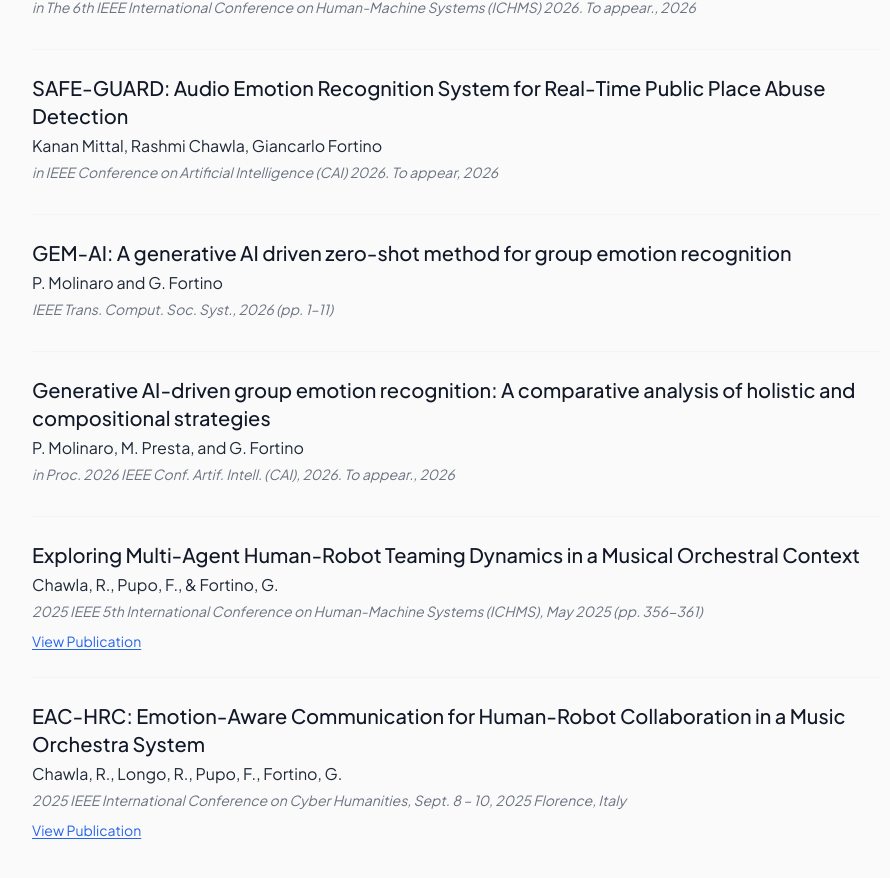
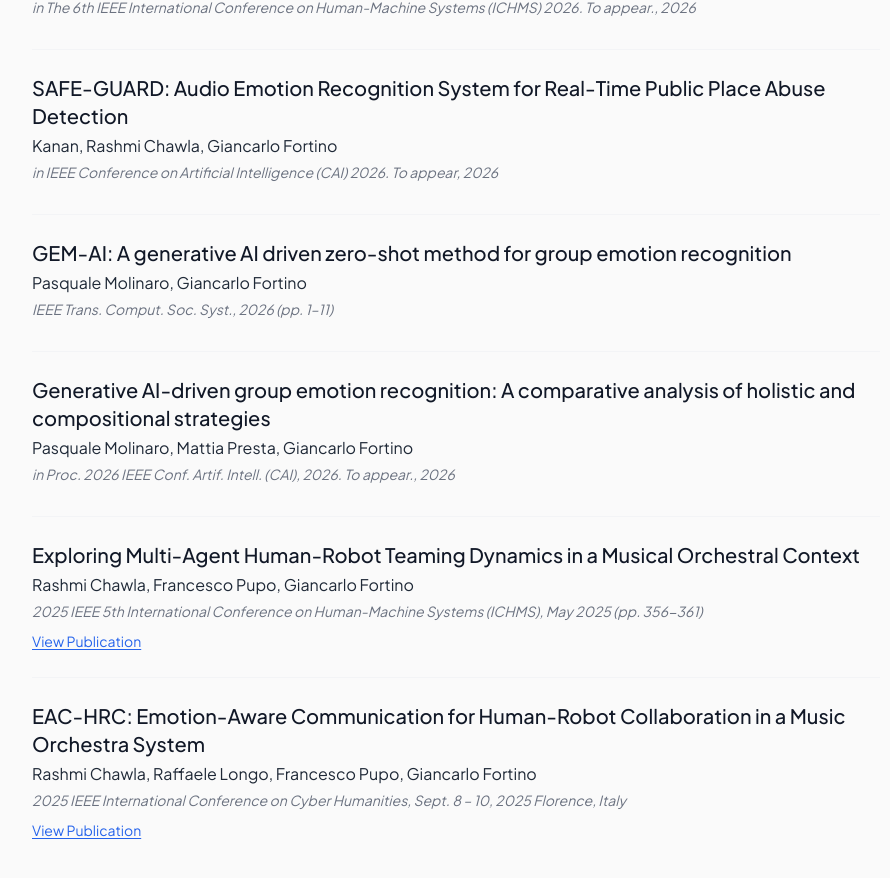
Before and after one commit to kananmittal/Music4D, a React (Vite) app: page /publications in a window 1280 px wide. Shown: the part 854-1732 px from the top of the page, without its empty margins (184-1074 px from the left). Built offline with nearby package versions, Linux system fonts and the light colour scheme.

Commit message:
Update publication author names to full names

```diff
--- a/src/components/Publications.jsx
+++ b/src/components/Publications.jsx
@@ -6,7 +6,7 @@
         // --- NEW PUBLICATIONS ---
         {
             title: "Emotion recognition in human robot collaboration for multimodal approaches, real-world challenges and future directions",
-            authors: "Parihar, N., Kanan, Chawla, R. et al.",
+            authors: "Nikhilsingh Parihar, Kanan, Rashmi Chawla, Giancarlo Fortino",
             journal: "Discov. Robot.",
             year: "2026",
             pages: "2, 13",
@@ -42,7 +42,7 @@
         },
         {
             title: "SAFE-GUARD: Audio Emotion Recognition System for Real-Time Public Place Abuse Detection",
-            authors: "Kanan Mittal, Rashmi Chawla, Giancarlo Fortino",
+            authors: "Kanan, Rashmi Chawla, Giancarlo Fortino",
             journal: "in IEEE Conference on Artificial Intelligence (CAI) 2026. To appear",
             year: "2026",
             pages: "",
@@ -51,7 +51,7 @@
         },
         {
             title: "GEM-AI: A generative AI driven zero-shot method for group emotion recognition",
-            authors: "P. Molinaro and G. Fortino",
+            authors: "Pasquale Molinaro, Giancarlo Fortino",
             journal: "IEEE Trans. Comput. Soc. Syst.",
             year: "2026",
             pages: "pp. 1–11",
@@ -60,7 +60,7 @@
         },
         {
             title: "Generative AI-driven group emotion recognition: A comparative analysis of holistic and compositional strategies",
-            authors: "P. Molinaro, M. Presta, and G. Fortino",
+            authors: "Pasquale Molinaro, Mattia Presta, Giancarlo Fortino",
             journal: "in Proc. 2026 IEEE Conf. Artif. Intell. (CAI), 2026. To appear.",
             year: "2026",
             pages: "",
@@ -69,7 +69,7 @@
         },
         {
             title: "Exploring Multi-Agent Human-Robot Teaming Dynamics in a Musical Orchestral Context",
-            authors: "Chawla, R., Pupo, F., & Fortino, G.",
+            authors: "Rashmi Chawla, Francesco Pupo, Giancarlo Fortino",
             journal: "2025 IEEE 5th International Conference on Human-Machine Systems (ICHMS)",
             year: "May 2025",
             pages: "pp. 356-361",
@@ -78,7 +78,7 @@
         },
         {
             title: "EAC-HRC: Emotion-Aware Communication for Human-Robot Collaboration in a Music Orchestra System",
-            authors: "Chawla, R., Longo, R., Pupo, F., Fortino, G.",
+            authors: "Rashmi Chawla, Raffaele Longo, Francesco Pupo, Giancarlo Fortino",
             journal: "2025 IEEE International Conference on Cyber Humanities",
             year: "Sept. 8 – 10, 2025 Florence, Italy",
             pages: "",
```
